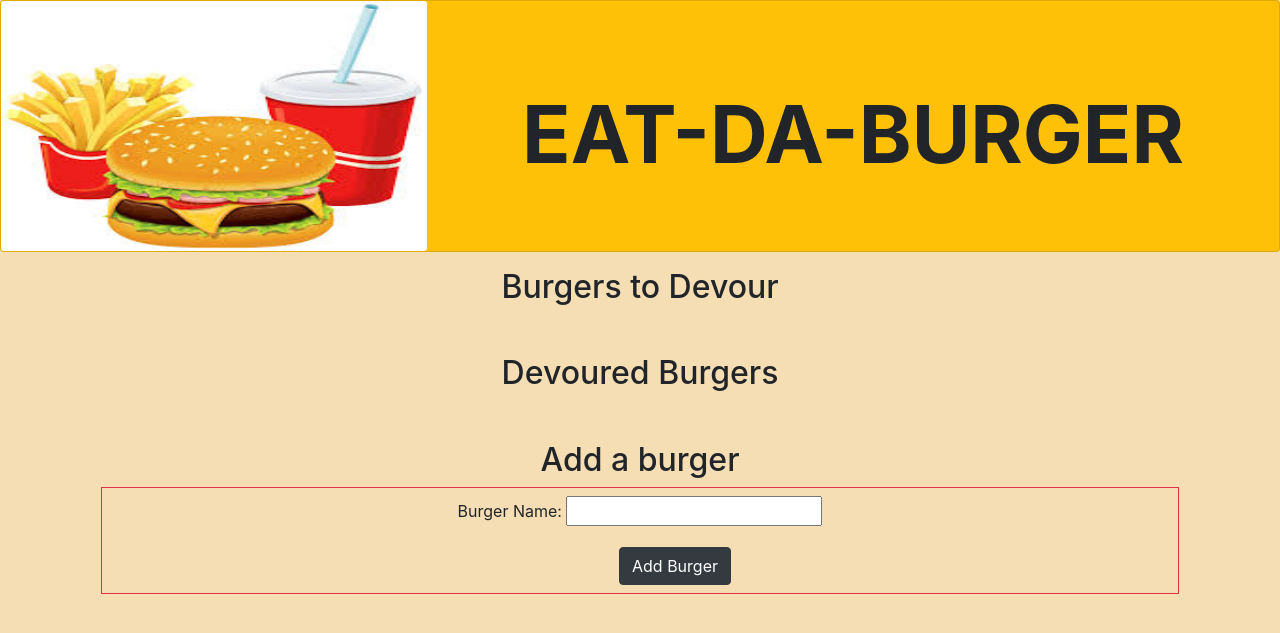
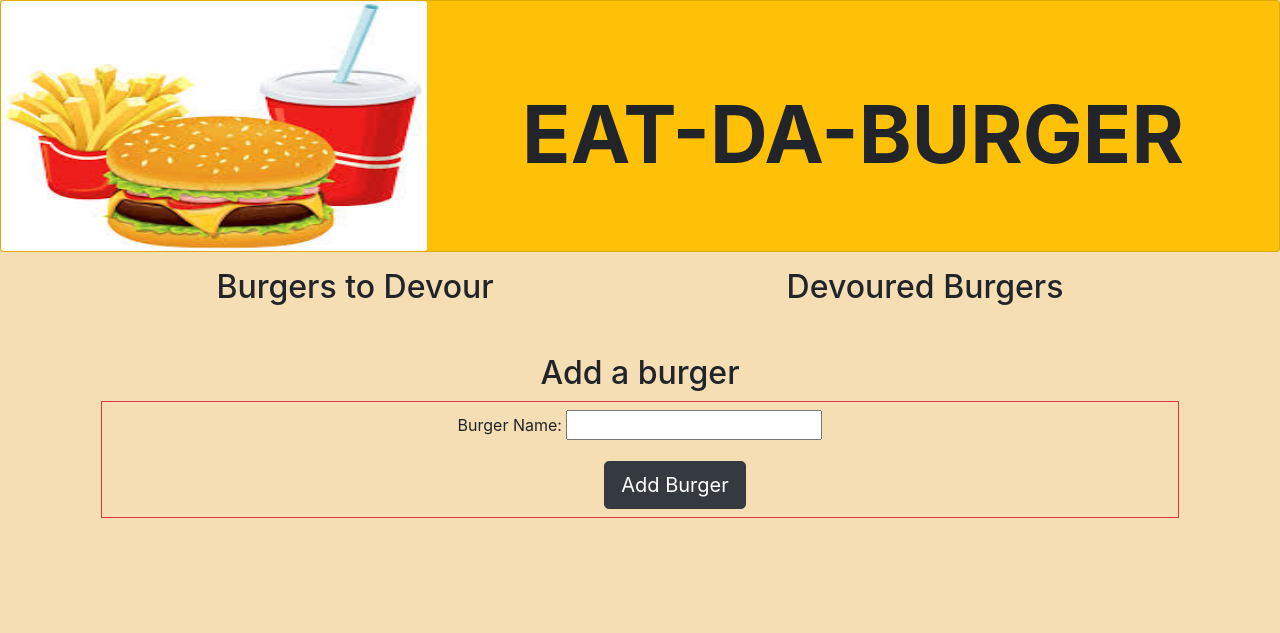
Before and after one commit to janani2285/Eat-Da-Burger, a Node server app: page / in a window 1280 px wide. Shown: the top 633 px of the page. Run offline with Node 20, Linux system fonts and the light colour scheme; data that the repository does not hold is empty; some libraries are stand-ins or nearby versions.

Commit message:
UI styling, form validation

```diff
--- a/config/orm.js
+++ b/config/orm.js
@@ -6,9 +6,10 @@ const orm = {
   //select all
   all: (tableInput, cb) => {
     const queryString = "SELECT * FROM ??";
+    console.log(queryString);
     connection.query(queryString, [tableInput], (err, result) => {
       if (err) {
-        throw err;
+        console.error(`ERROR while retrieving burger data from database: ${err.message}`);
       }
       cb(result);
     });
@@ -20,7 +21,7 @@ const orm = {
 
     connection.query(queryString, values, (err, result) => {
       if (err) {
-        throw err;
+        console.error(`ERROR while inserting new burger data into database: ${err.message}`);
       }
       cb(result);
     });
@@ -33,7 +34,7 @@ const orm = {
     console.log(queryString);
     connection.query(queryString, values, (err, result) => {
       if (err) {
-        throw err;
+        console.error(`ERROR while updating burger data into database: ${err.message}`);
       }
       cb(result);
     });
--- a/controllers/burgerController.js
+++ b/controllers/burgerController.js
@@ -7,19 +7,17 @@ const router = express.Router();
 
 //get route to retrieve all burger
 router.get("/", (req, res) => {
-    burger.all((data) => {
+  burger.all((data) => {
     const hbsObject = {
       burger: data,
     };
-    console.log(hbsObject);
     res.render("index", hbsObject);
   });
 });
 
 //post route to insert new burger
- router.post("/api/burgers", (req, res) => {
+router.post("/api/burgers", (req, res) => {
   burger.create({ name: req.body.name, isDevour: req.body.isDevour }, (result) => {
-
     res.json({ id: result.insertId });
   });
 });
--- a/db/schema.sql
+++ b/db/schema.sql
@@ -1,4 +1,5 @@
 ### Schema
+DROP DATABASE IF EXISTS burger_db;
 
 CREATE DATABASE burger_db;
 USE burger_db;
--- a/views/index.handlebars
+++ b/views/index.handlebars
@@ -12,15 +12,15 @@
     </div>
 </div>
 <div class="container">
-    <div class="p-3">
+    <div class="row">
+        <div class="p-3 col-6">
             <h2 class="text-center">Burgers to Devour</h2>
-
             <ul>
                 {{#each burger}}
                 {{#unless isDevour}}
                 <li>
                     {{name}}
-                <button class="devour btn btn-secondary" data-id="{{id}}">
+                    <button class="devour btn btn-secondary btn-sm" data-id="{{id}}">
                         DEVOUR IT
                     </button>
                 </li>
@@ -28,10 +28,8 @@
                 {{/each}}
             </ul>
         </div>
-
-    <div class="p-3">
+        <div class="p-3 col-6">
             <h2 class="text-center">Devoured Burgers</h2>
-
             <ul>
                 {{#each burger}}
                 {{#if isDevour}}
@@ -41,23 +39,20 @@
                 {{/if}}
                 {{/each}}
             </ul>
-
-
         </div>
-    <div class="p-3 text-center">
-
+    </div>
+    <div class="row p-3 text-center">
+        <div class="col">
             <h2>Add a burger</h2>
             <form class="create-form border border-danger p-2">
-
                 <div class="form-group">
                     <label for="bg">Burger Name:</label>
                     <input type="text" id="bg" name="name">
                 </div>
                 <div style="padding-left: 70px;">
-               <button type="submit" class="btn btn-dark">Add Burger</button>
+                    <button type="submit" class="btn btn-dark btn-lg">Add Burger</button>
                 </div>
-
             </form>
         </div>
-
     </div>
+</div>
```
Also changed, not shown: public/assets/js/burger.js. Lines whose indentation alone changed are shown as unchanged.
